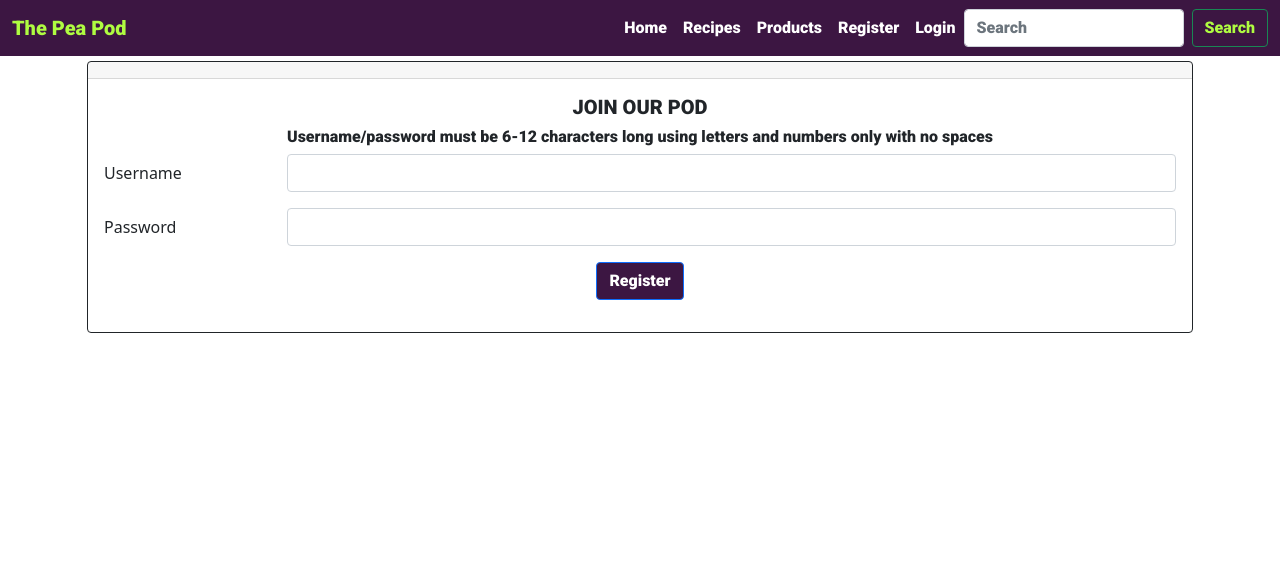
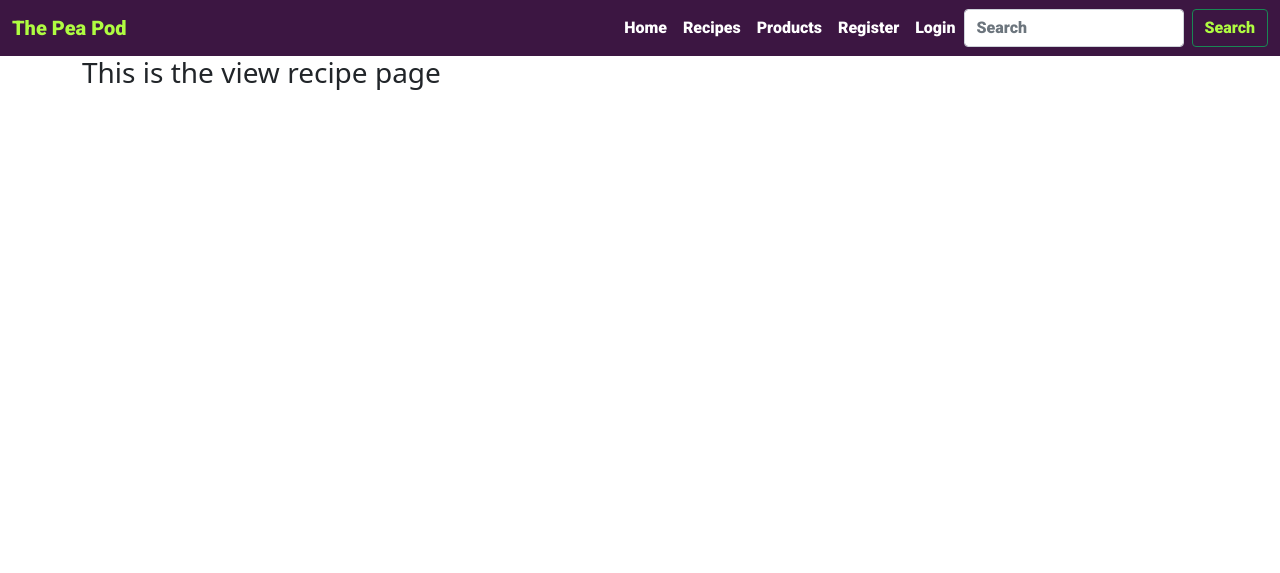
Before and after one commit to NFox13/MS3-Python-and-Data-centric-development, a Flask app: template templates/view_recipe.html in a window 1280 px wide. Shown: the top 573 px of the page. Run offline with Flask 2, Linux system fonts and the light colour scheme; the template is opened without the code that fills it, so the values that code supplies are empty; some libraries are stand-ins or nearby versions.

Commit message:
Fixed my 404 issue with the view recipe page. I had coded recipes instead of recipe.

```diff
--- a/templates/recipes.html
+++ b/templates/recipes.html
@@ -3,7 +3,7 @@
 
 <div class="list-group">
     {% for recipe in recipes %}
-    <a href="{{ url_for('view_recipe', recipe_id=recipes._id) }}" class="list-group-item list-group-item-action flex-column align-items-start">
+    <a href="{{ url_for('view_recipe', recipe_id=recipe._id) }}" class="list-group-item list-group-item-action flex-column align-items-start">
         <div class="d-flex w-100 justify-content-between">
             <h5 class="mb-1">{{ recipe.recipe_name }}</h5>
             {% if recipe.is_vegan == "true" %}
--- a/templates/view_recipe.html
+++ b/templates/view_recipe.html
@@ -1,8 +1,11 @@
 {% extends "base.html" %}
 {% block content %}
 
+
+<h3>This is the view recipe page</h3>
+
 {% for recipe in recipes %}
-<br>
+{{ recipe.recipe_name }}<br>
 {{ recipe.cuisine_type }}<br>
 {{ recipe.recipe_ingredients }}<br>
 {{ recipe.recipe_description }}<br>
@@ -14,29 +17,4 @@
 {{ recipe.is_vegan }}<br>
 {% endfor %}
 
-<div class="card border-dark">
-    <div class="card-header">{{ recipe.recipe_name }}</div>
-    <div class="card-body text-dark">
-        <h5 class="card-title">JOIN OUR POD</h5>
-        <h6 class="card-title">Username/password must be 6-12 characters long using letters and numbers only with no spaces</h6>
-        <div class="mb-3 row">
-            <label for="username" class="col-sm-2 col-form-label">Username</label>
-            <div class="col-sm-10">
-                <input type="text" name="username" class="form-control" id="username"
-                pattern="^[a-zA-Z0-9]{6,12}$" minlength="6" maxlength="12" required>
-            </div>
-        </div>
-        <div class="mb-3 row">
-            <label for="password" class="col-sm-2 col-form-label">Password</label>
-            <div class="col-sm-10">
-                <input type="password" name="password" class="form-control" id="password"
-                pattern="^[a-zA-Z0-9]{6,12}$" minlength="6" maxlength="12" required>
-            </div>
-        </div>
-        <div class="register-btn">
-            <button type="submit" class="btn btn-primary mb-3">Register</button>
-        </div>
-    </div>
-</div>
-
 {% endblock %}
```
